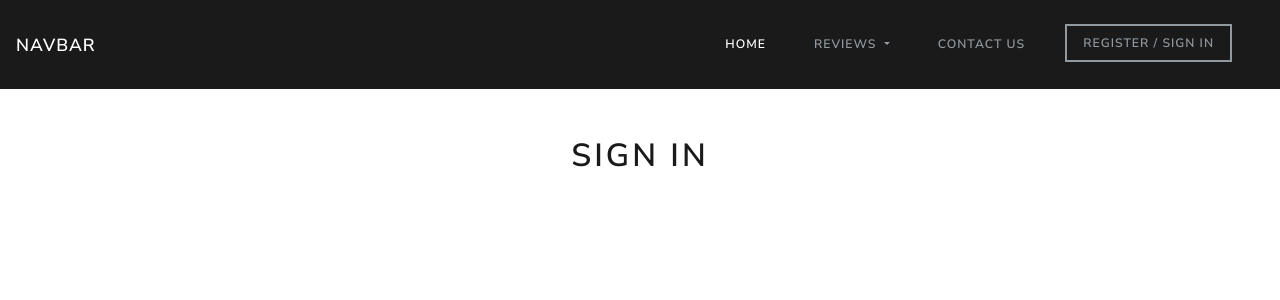
After one commit to jonathan-odonnell/milestone-project-3, a Flask app: page /sign_in in a window 1280 px wide. The commit adds this page. Shown: the top 300 px of the page. Run offline with Flask 2, Linux system fonts and the light colour scheme; some libraries are stand-ins or nearby versions.

Commit message:
Added sign in page and added updated Navbar register / sign in link

```diff
--- a/run.py
+++ b/run.py
@@ -35,4 +35,9 @@ def contact():
     return render_template("contact.html", page_title="Contact Us")
 
 
+@app.route("/sign_in")
+def sign_in():
+    return render_template("sign_in.html", page_title="Sign In")
+
+
 app.run(host=os.getenv('IP'), port=int(os.getenv('PORT')), debug=True)
--- a/templates/base.html
+++ b/templates/base.html
@@ -59,7 +59,7 @@
             <a class="nav-link" href="{{ url_for('contact') }}">Contact Us</a>
           </li>
           <li class="nav-item">
-            <a class="btn btn-outline-secondary btn-sm" href="#">Register / Sign In</a>
+            <a class="btn btn-outline-secondary btn-sm" href="{{ url_for('sign_in') }}">Register / Sign In</a>
           </li>
         </ul>
       </div>
--- /dev/null
+++ b/templates/sign_in.html
@@ -0,0 +1,11 @@
+{% extends "base.html" %} {% block content %}
+<section>
+	<div class="container">
+		<div class="row no-gutters">
+			<div class="col">
+				<h1 class="text-center mt-5 mb-5">{{ page_title }}</h1>
+			</div>
+		</div>
+	</div>
+</section>
+{% endblock %}
```
